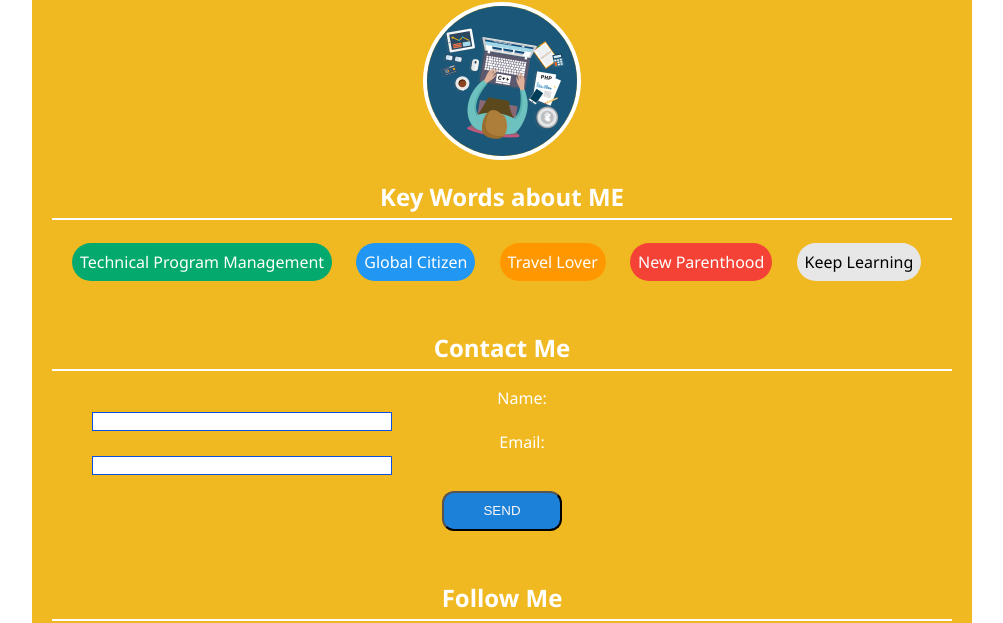
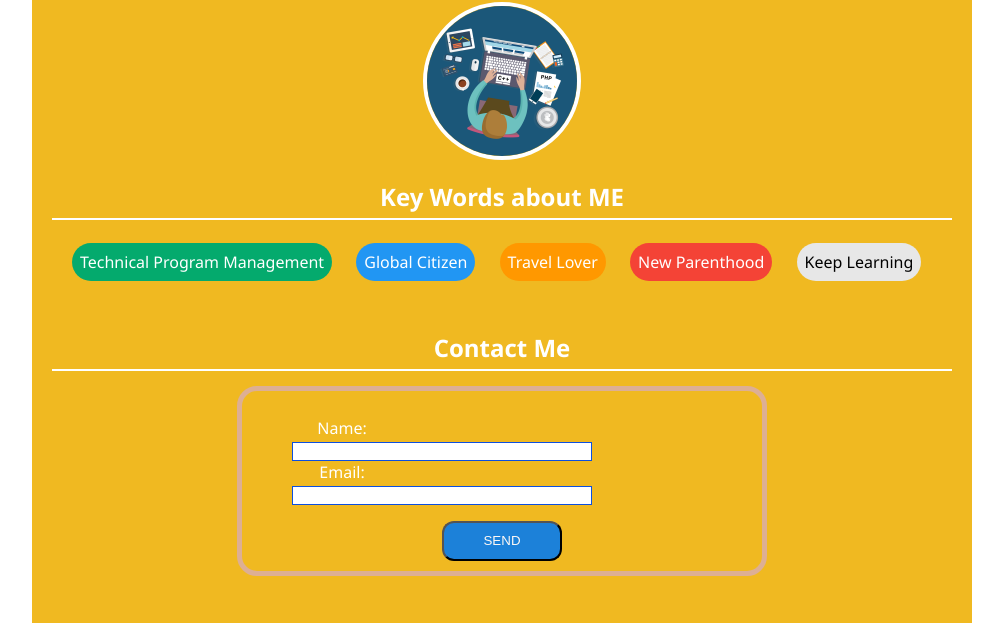
Before and after one commit to Wendyydxiao/Mini-project-First-Week-30May, a plain HTML site: page index.html in a window 1280 px wide. Shown: the part 144-767 px from the top of the page, without its empty margins (138-1141 px from the left). Drawn offline with Linux system fonts and the light colour scheme.

Commit message:
change form

```diff
--- a/css/style.css
+++ b/css/style.css
@@ -74,6 +74,20 @@ h1 {
   text-align: center;
 }
 
+form {
+  /* Center the form on the page */
+  margin: 0 auto;
+  width: 500px;
+  padding: 10px;
+  border: 5px solid #DDAF94;
+  border-radius: 20px;
+}
+
+label {
+  display: inline-block;
+  width: 100px;
+}
+
 input,
 textarea {
   box-sizing: border-box;
```
